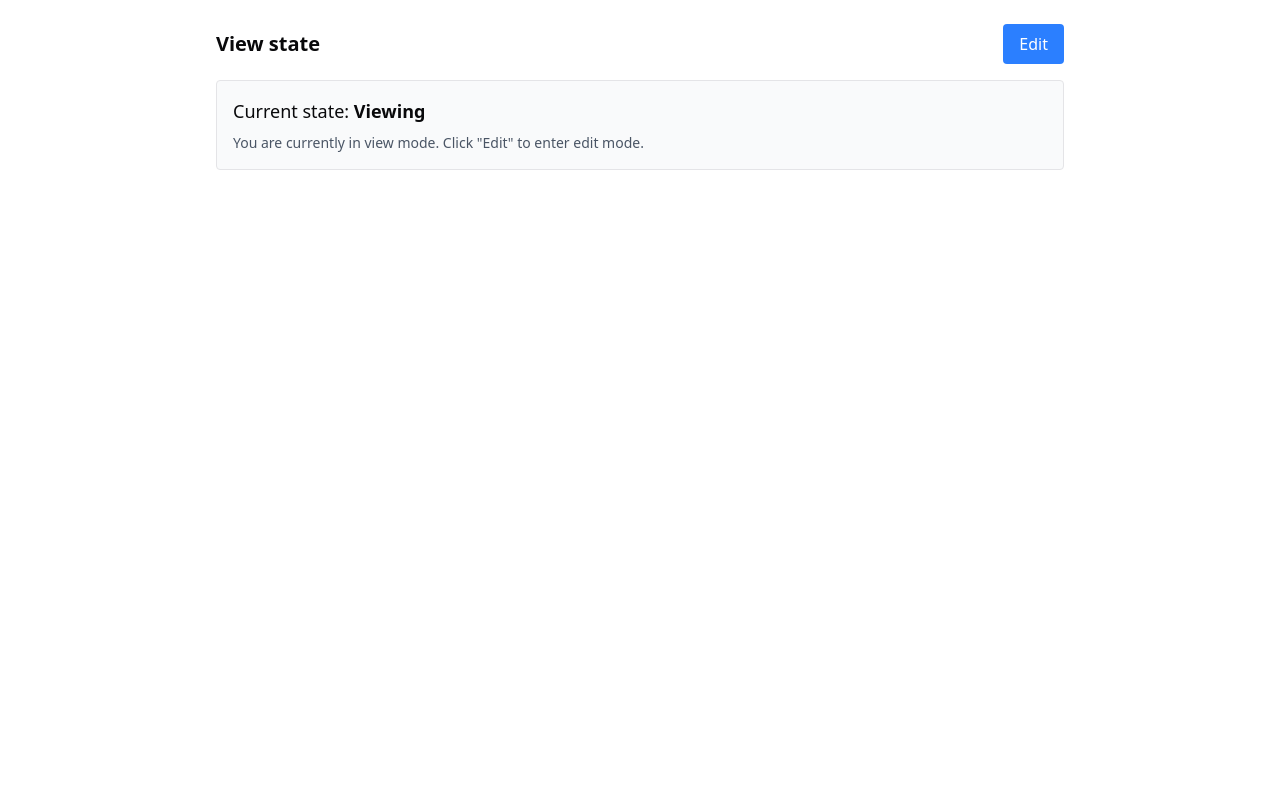
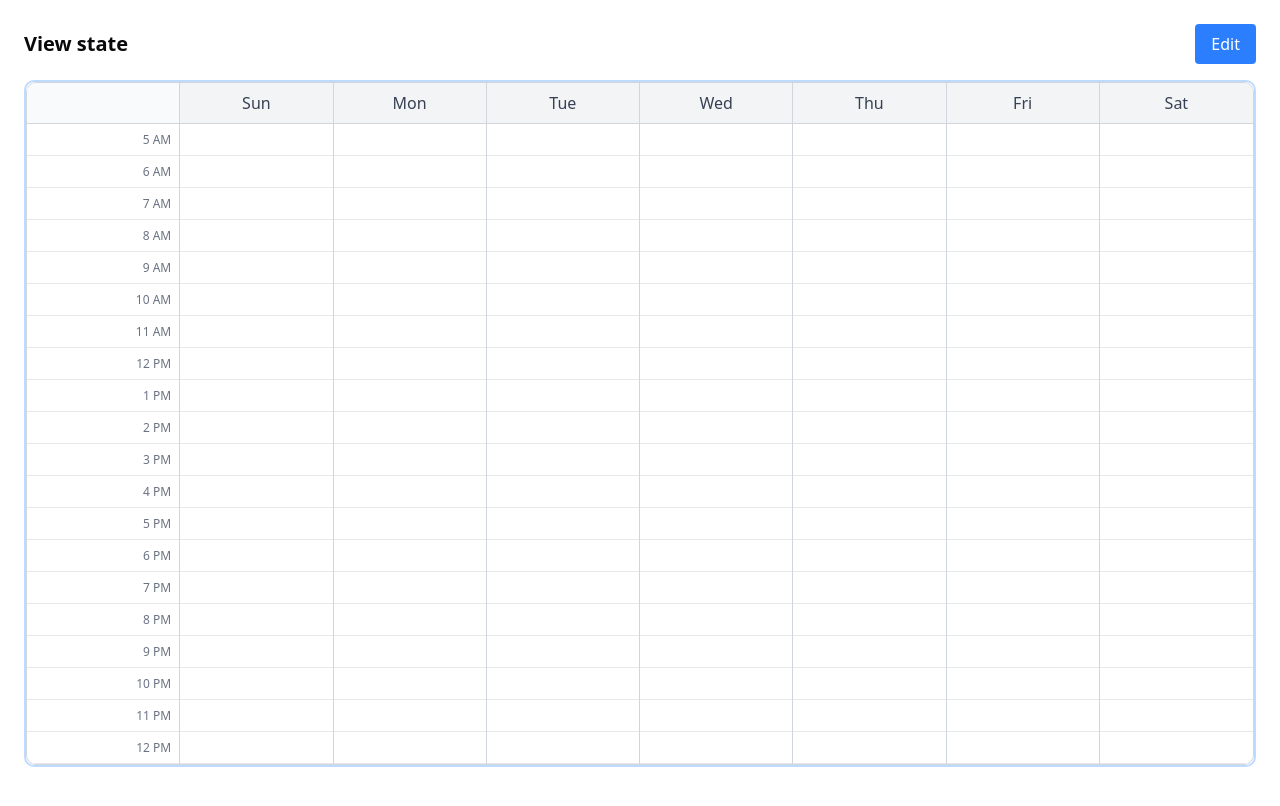
Before and after one commit to westshae/keyhooktest, a Next.js app: page /availability in a window 1280 px wide. Shown: the top 806 px of the page. Built offline with nearby package versions, Linux system fonts and the light colour scheme.

Commit message:
base components for the grid, plus availability page toggle

```diff
--- a/src/app/availability/page.tsx
+++ b/src/app/availability/page.tsx
@@ -1,16 +1,23 @@
 'use client';
 
 import { useState } from 'react';
+import Grid from '@/components/custom/Grid';
 
 export default function Availability() {
   const [isEditing, setIsEditing] = useState(false);
+  const [viewEvents] = useState([]);
+  const [editEvents] = useState([]);
 
   const toggleEdit = () => {
     setIsEditing(!isEditing);
   };
 
+  const handleCellClick = (day: number, hour: number) => {
+    console.log(`Clicked: Day ${day}, Hour ${hour} in ${isEditing ? 'edit' : 'view'} mode`);
+  };
+
   return (
-    <div className="max-w-4xl mx-auto p-6">
+    <div className="max-w-7xl mx-auto p-6">
       <div className="content">
         <div>
           <div className="flex justify-between items-center mb-4">
@@ -24,19 +31,26 @@ export default function Availability() {
               {isEditing ? 'Save' : 'Edit'}
             </button>
           </div>
-          <div className="p-4 border rounded bg-gray-50">
-            <p className="text-lg">
-              Current state: <strong>{isEditing ? 'Editing' : 'Viewing'}</strong>
-            </p>
-            <p className="text-sm text-gray-600 mt-2">
-              {isEditing
-                ? 'You are currently in edit mode. Click "Save" to return to view mode.'
-                : 'You are currently in view mode. Click "Edit" to enter edit mode.'
-              }
-            </p>
+        </div>
+      </div>
+
+      {/* View Mode Grid */}
+      {!isEditing && (
+        <div className="mb-8">
+          <div className="overflow-x-auto border-2 border-blue-200 rounded-lg">
+            <Grid onCellClick={handleCellClick} events={viewEvents} />
           </div>
         </div>
-      </div>
+      )}
+
+      {/* Edit Mode Grid */}
+      {isEditing && (
+        <div className="mb-8">
+          <div className="overflow-x-auto border-2 border-orange-200 rounded-lg">
+            <Grid onCellClick={handleCellClick} events={editEvents} />
+          </div>
+        </div>
+      )}
     </div>
   );
 }
--- /dev/null
+++ b/src/components/custom/Grid.tsx
@@ -0,0 +1,92 @@
+'use client';
+
+interface GridProps {
+  onCellClick?: (day: number, hour: number) => void;
+  events?: Array<{
+    day: number;
+    hour: number;
+    duration: number;
+    title: string;
+    color?: string;
+  }>;
+}
+
+export default function Grid({ onCellClick, events = [] }: GridProps) {
+  const days = ['Sun', 'Mon', 'Tue', 'Wed', 'Thu', 'Fri', 'Sat'];
+  const hours = Array.from({ length: 20 }, (_, i) => i + 5); // Start from 5 AM, 20 hours total
+
+  const formatTime = (hour: number) => {
+    if (hour === 0) return '12 AM';
+    if (hour === 12) return '12 PM';
+    if (hour > 12) return `${hour - 12} PM`;
+    return `${hour} AM`;
+  };
+
+  const getEventForCell = (day: number, hour: number) => {
+    return events.find(event => event.day === day && event.hour === hour);
+  };
+
+  const handleCellClick = (day: number, hour: number) => {
+    if (onCellClick) {
+      onCellClick(day, hour);
+    }
+  };
+
+  return (
+    <div className="border border-gray-300 rounded-lg overflow-hidden">
+      {/* Day Headers */}
+      <div className="grid grid-cols-8 bg-gray-100 border-b border-gray-300">
+        <div className="p-2 border-r border-gray-300 bg-gray-50"></div>
+        {days.map((day) => (
+          <div
+            key={day}
+            className="p-2 text-center font-medium text-gray-700 border-r border-gray-300 last:border-r-0"
+          >
+            {day}
+          </div>
+        ))}
+      </div>
+
+      {/* Time Grid */}
+      <div className="grid grid-cols-8">
+        {/* Time Labels */}
+        <div className="border-r border-gray-300">
+          {hours.map((hour) => (
+            <div
+              key={hour}
+              className="h-8 border-b border-gray-200 flex items-center justify-end pr-2 text-xs text-gray-500"
+            >
+              {formatTime(hour)}
+            </div>
+          ))}
+        </div>
+
+        {/* Grid Cells */}
+        {days.map((_, dayIndex) => (
+          <div key={dayIndex} className="border-r border-gray-300 last:border-r-0">
+            {hours.map((hour) => {
+              const event = getEventForCell(dayIndex, hour);
+              return (
+                <div
+                  key={hour}
+                  className={`h-8 border-b border-gray-200 cursor-pointer transition-colors ${
+                    event
+                      ? `${event.color || 'bg-blue-500'} text-white`
+                      : 'hover:bg-gray-50'
+                  }`}
+                  onClick={() => handleCellClick(dayIndex, hour)}
+                >
+                  {event && (
+                    <div className="p-1 text-xs font-medium truncate">
+                      {event.title}
+                    </div>
+                  )}
+                </div>
+              );
+            })}
+          </div>
+        ))}
+      </div>
+    </div>
+  );
+}
```
Also changed, not shown: src/components/custom/Card.tsx (added).
